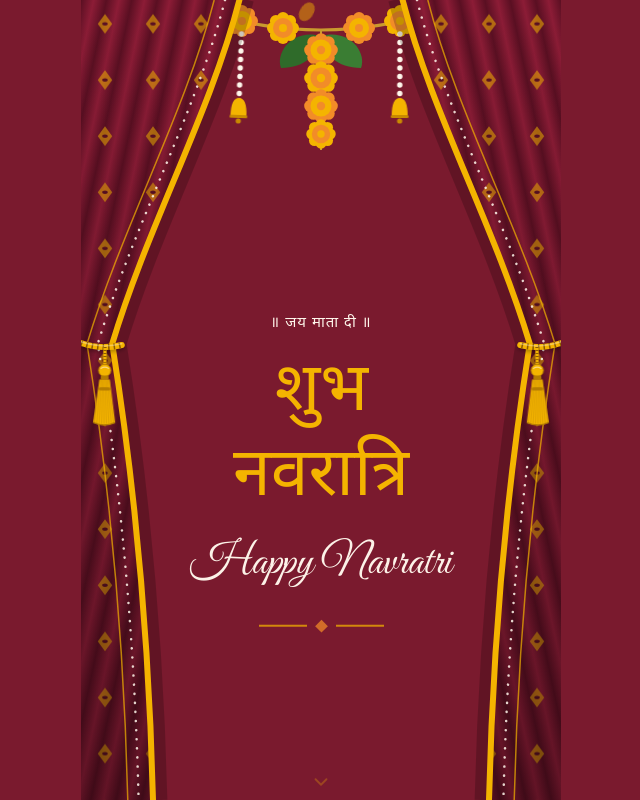
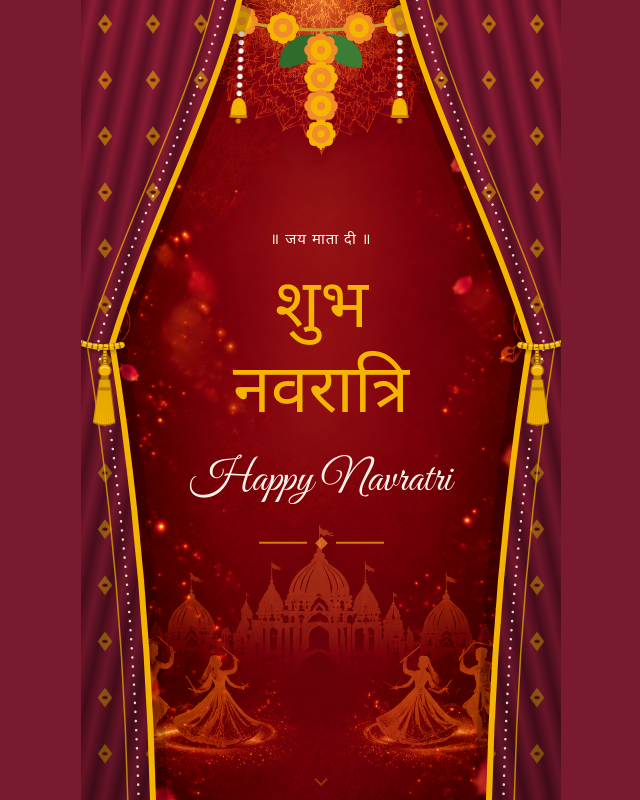
Before and after one commit to IamProgrammer24/invitation_care, a React (Vite) app: page / in a window 1280 px wide. Both pictures are taken after a click on the button 640 px from the left and 399 px from the top of the page. Shown: the top 800 px of the page, without its empty margins (319-959 px from the left). Built offline with nearby package versions, Linux system fonts and the light colour scheme; a web font is replaced by a local one.

Commit message:
fix: add bg-image

```diff
--- a/src/App.jsx
+++ b/src/App.jsx
@@ -21,6 +21,7 @@ export default function App() {
 
   return (
     <>
+      <div className="page-bg" aria-hidden="true" />
       <Hero play={started} />
       <MessageCard message={message} />
       <NineColours lang={config.lang} startDate={config.startDate} />
--- a/src/components/common/Petals.css
+++ b/src/components/common/Petals.css
@@ -11,10 +11,9 @@
   z-index: 1;
 }
 
-.petal {
+.flower {
   position: absolute;
-  top: -24px;
-  border-radius: 60% 40% 60% 40%;
+  top: -40px;
   opacity: 0;
   animation-name: fall;
   animation-timing-function: linear;
@@ -28,16 +27,16 @@
     opacity: 0;
   }
   10% {
-    opacity: 0.85;
+    opacity: 0.9;
   }
   50% {
-    transform: translate3d(26px, 50vh, 0) rotate(180deg);
+    transform: translate3d(28px, 50vh, 0) rotate(180deg);
   }
   90% {
-    opacity: 0.85;
+    opacity: 0.9;
   }
   100% {
-    transform: translate3d(-18px, 110vh, 0) rotate(360deg);
+    transform: translate3d(-20px, 110vh, 0) rotate(360deg);
     opacity: 0;
   }
 }
--- a/src/components/common/Petals.jsx
+++ b/src/components/common/Petals.jsx
@@ -1,29 +1,66 @@
 import "./Petals.css";
 
-const PETALS = Array.from({ length: 10 }, (_, i) => ({
-  left: (i * 37 + 8) % 96,
+const FLOWERS = Array.from({ length: 10 }, (_, i) => ({
+  left: (i * 37 + 8) % 90,
   delay: (i * 1.3) % 8,
-  duration: 9 + (i % 4) * 2,
-  size: 10 + (i % 3) * 4,
-  color: i % 2 ? "var(--accent)" : "var(--accent-2)",
+  duration: 10 + (i % 4) * 2,
+  size: 12 + (i % 3) * 4,
+  variant: i % 2 ? "fl-b" : "fl-a",
 }));
+
+const RING = Array.from({ length: 8 }, (_, i) => i * 45);
 
 export default function Petals() {
   return (
     <div className="petals" aria-hidden="true">
-      {PETALS.map((p, i) => (
-        <span
+      <svg width="0" height="0" style={{ position: "absolute" }}>
+        <defs>
+          <g id="fl-a">
+            {RING.map((deg) => (
+              <circle
+                key={deg}
+                cx="0"
+                cy="-9.5"
+                r="6"
+                transform={`rotate(${deg})`}
+                fill="var(--accent-2)"
+              />
+            ))}
+            <circle r="9" fill="var(--accent)" />
+            <circle r="3.5" fill="var(--accent-2)" />
+          </g>
+          <g id="fl-b">
+            {RING.map((deg) => (
+              <circle
+                key={deg}
+                cx="0"
+                cy="-9.5"
+                r="6"
+                transform={`rotate(${deg})`}
+                fill="var(--accent)"
+              />
+            ))}
+            <circle r="9" fill="var(--accent-2)" />
+            <circle r="3.5" fill="var(--accent)" />
+          </g>
+        </defs>
+      </svg>
+
+      {FLOWERS.map((f, i) => (
+        <svg
           key={i}
-          className="petal"
+          className="flower"
+          viewBox="-16 -16 32 32"
           style={{
-            left: `${p.left}%`,
-            width: p.size,
-            height: p.size * 1.4,
-            background: p.color,
-            animationDuration: `${p.duration}s`,
-            animationDelay: `${p.delay}s`,
+            left: `${f.left}%`,
+            width: f.size,
+            height: f.size,
+            animationDuration: `${f.duration}s`,
+            animationDelay: `${f.delay}s`,
           }}
-        />
+        >
+          <use href={`#${f.variant}`} />
+        </svg>
       ))}
     </div>
   );
--- a/src/components/wishes/Hero.css
+++ b/src/components/wishes/Hero.css
@@ -6,7 +6,7 @@
   align-items: center;
   justify-content: center;
   text-align: center;
-  padding: 200px 24px 64px;
+  padding: 120px 24px 150px;
   z-index: 2;
 }
 
--- a/src/theme.css
+++ b/src/theme.css
@@ -1,5 +1,6 @@
 :root,
 [data-theme="maroon"] {
+  --bg-image: none;
   --bg: #7a1a2e;
   --bg-deep: #4a0f1c;
   --text: #fff7ec;
@@ -65,3 +66,23 @@ body {
     transition: none !important;
   }
 }
+
+.page-bg {
+  position: fixed;
+  top: 0;
+  bottom: 0;
+  left: 0;
+  right: 0;
+  max-width: 480px;
+  margin: 0 auto;
+  z-index: 0;
+  pointer-events: none;
+  background-color: var(--bg);
+  background-size: cover;
+  background-position: center;
+  background-repeat: no-repeat;
+}
+
+:root:not([data-theme="pastel"]) .page-bg {
+  background-image: url("/images/bg-maroon.png");
+}
```
Also changed, not shown: public/images/bg-maroon.png (added).
